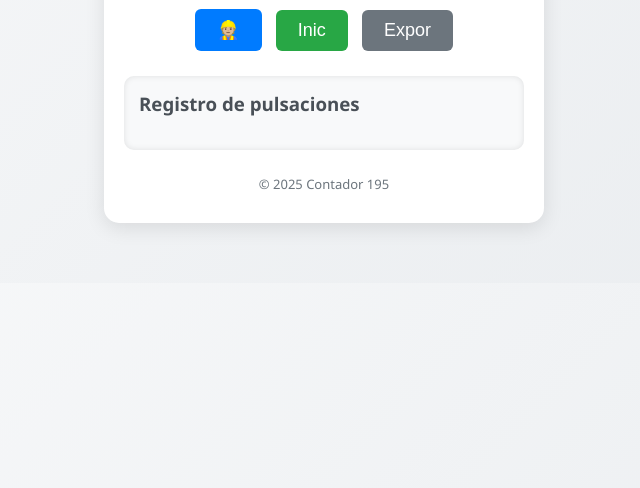
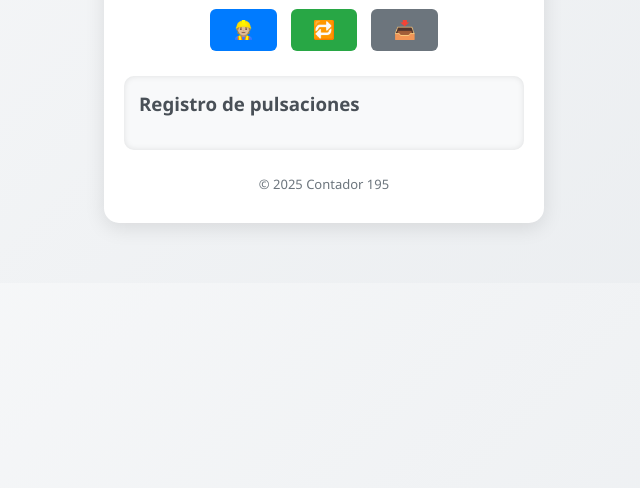
Before and after one commit to 19TOMAS63/195, a plain HTML site: page index.html in a window 1280 px wide. Shown: the part 312-800 px from the top of the page, without its empty margins (316-956 px from the left). Drawn offline with Linux system fonts and the light colour scheme.

Commit message:
Update index.html

```diff
--- a/index.html
+++ b/index.html
@@ -100,8 +100,8 @@
 
         <div class="botones">
             <button id="restar" onclick="decrementar()">👷🏼</button>
-            <button id="reiniciar" onclick="reiniciar()">Inic</button>
-            <button id="exportar" onclick="exportarHistorial()">Expor</button>
+            <button id="reiniciar" onclick="reiniciar()">🔁</button>
+            <button id="exportar" onclick="exportarHistorial()">📥</button>
         </div>
 
         <div id="historial">
```
